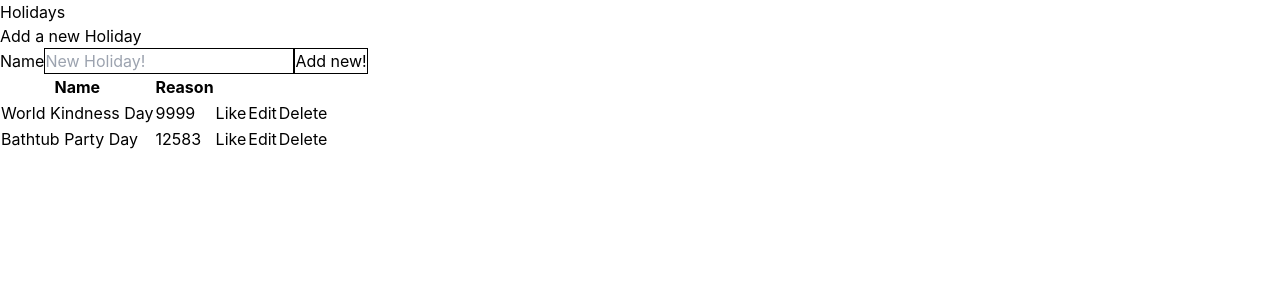
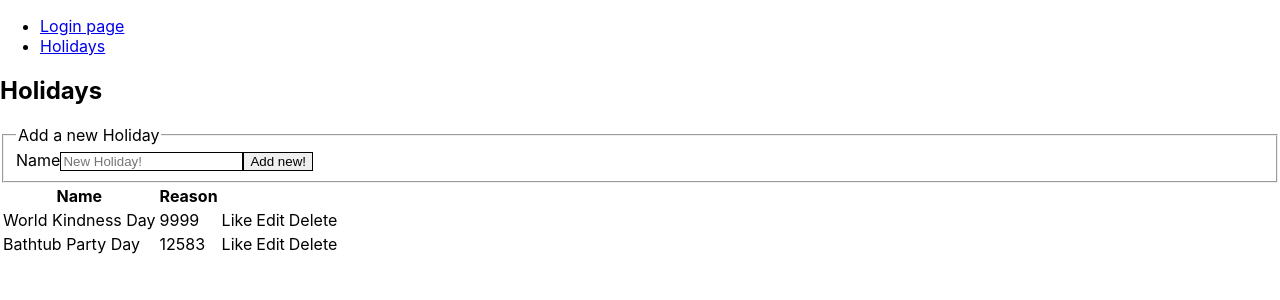
Before and after one commit to sharlxl/MERN-practice, a React (Vite) app in the folder frontend/: page /holidays in a window 1280 px wide. Shown: the top 300 px of the page. Built offline with nearby package versions, Linux system fonts and the light colour scheme.

Commit message:
removed tailwindcss rebuilt react app

```diff
--- /dev/null
+++ b/frontend/components/NavBar.jsx
@@ -0,0 +1,17 @@
+import React from "react";
+import { NavLink } from "react-router-dom";
+
+const NavBar = () => {
+  return (
+    <ul>
+      <li className="border-2">
+        <NavLink to="/login">Login page</NavLink>
+      </li>
+      <li className="border-2">
+        <NavLink to="/holidays">Holidays</NavLink>
+      </li>
+    </ul>
+  );
+};
+
+export default NavBar;
--- a/frontend/package.json
+++ b/frontend/package.json
@@ -16,9 +16,6 @@
     "@types/react": "^18.0.0",
     "@types/react-dom": "^18.0.0",
     "@vitejs/plugin-react": "^1.3.0",
-    "autoprefixer": "^10.4.7",
-    "postcss": "^8.4.14",
-    "tailwindcss": "^3.1.2",
     "vite": "^2.9.9"
   }
 }
--- a/frontend/pages/HolidaysPage.jsx
+++ b/frontend/pages/HolidaysPage.jsx
@@ -1,11 +1,13 @@
 import React from "react";
 import { Outlet } from "react-router-dom";
+import NavBar from "../components/NavBar";
 
 const HolidaysPage = () => {
   return (
     <>
+      <NavBar />
       <section>
-        <h1>Holidays</h1>
+        <h1 className="text-2xl">Holidays</h1>
         <form>
           <fieldset>
             <legend>Add a new Holiday</legend>
--- a/frontend/pages/LoginPage.jsx
+++ b/frontend/pages/LoginPage.jsx
@@ -9,7 +9,7 @@ const LoginPage = () => {
 
   return (
     <>
-      <h1>MERN Holidays!</h1>
+      <h1 className="text-xl">MERN Holidays!</h1>
       <form>
         <fieldset>
           <legend>Login</legend>
--- a/frontend/postcss.config.js
+++ /dev/null
@@ -1,6 +0,0 @@
-module.exports = {
-  plugins: {
-    tailwindcss: {},
-    autoprefixer: {},
-  },
-}
--- a/frontend/src/App.jsx
+++ b/frontend/src/App.jsx
@@ -8,7 +8,7 @@ function App() {
     <>
       <BrowserRouter>
         <Routes>
-          <Route path="/" element={<Navigate replace to="/home" />} />
+          <Route path="/" element={<Navigate replace to="/login" />} />
           <Route path="/login" element={<LoginPage />} />
           <Route path="/holidays" element={<HolidaysPage />}>
             <Route path="/holidays/:id" element={<HolidaysDetailsPage />} />
--- a/frontend/tailwind.config.js
+++ /dev/null
@@ -1,8 +0,0 @@
-/** @type {import('tailwindcss').Config} */
-module.exports = {
-  content: ["./index.html", "./src/**/*.{vue,js,ts,jsx,tsx}"],
-  theme: {
-    extend: {},
-  },
-  plugins: [],
-};
```
Also changed, not shown: frontend/src/index.css (+4 -4 lines), 8 other files (tests, documents, lock files or other folders).
